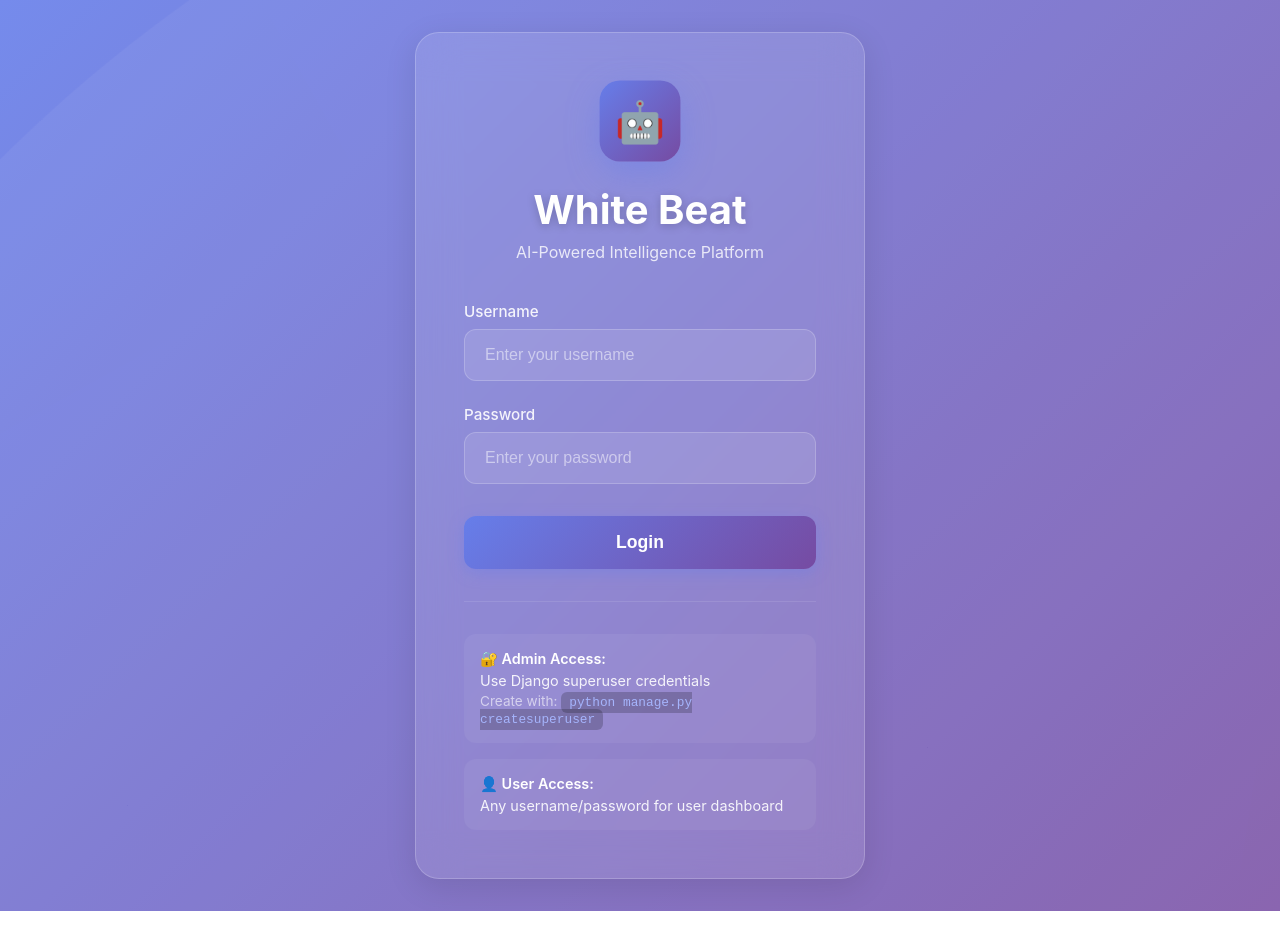
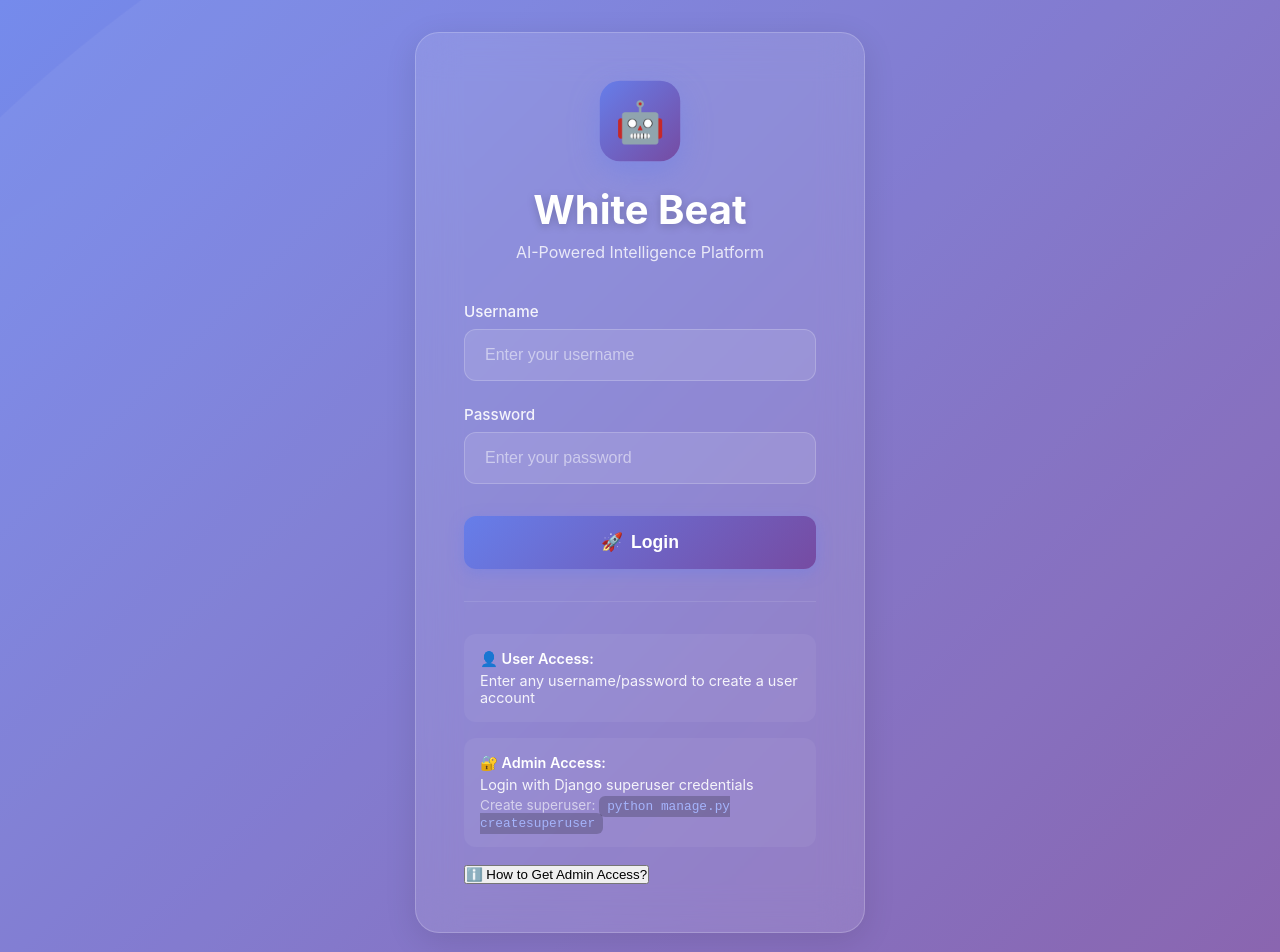
Before and after one commit to Aryankaushik541/white-beat-frontend, a React (Create React App) app: page / in a window 1280 px wide. Shown: the top 952 px of the page. Before the commit the page ends 911 px from the top, so only its background shows below. Built offline with nearby package versions, Linux system fonts and the light colour scheme; no server answers.

Commit message:
Add admin access button and improved login

```diff
--- a/src/components/Login.js
+++ b/src/components/Login.js
@@ -1,58 +1,53 @@
 import React, { useState } from 'react';
-import { useNavigate } from 'react-router-dom';
 import axios from 'axios';
 import './Login.css';
 
 const API_URL = process.env.REACT_APP_API_URL || 'http://localhost:8000/api';
 
-const Login = ({ setUser }) => {
+const Login = ({ onLogin }) => {
   const [username, setUsername] = useState('');
   const [password, setPassword] = useState('');
+  const [error, setError] = useState('');
   const [loading, setLoading] = useState(false);
-  const [error, setError] = useState('');
-  const navigate = useNavigate();
 
   const handleSubmit = async (e) => {
     e.preventDefault();
+    setError('');
     setLoading(true);
-    setError('');
 
     try {
-      // Call Django login API
       const response = await axios.post(`${API_URL}/login/`, {
         username,
         password
       });
 
-      const { role, username: userName, user_id, is_staff, is_superuser } = response.data;
+      const { role, username: user, user_id, is_staff, is_superuser } = response.data;
 
-      // Set user data
-      setUser({
-        username: userName,
+      onLogin({
         role,
-        user_id,
-        is_staff,
-        is_superuser
+        username: user,
+        userId: user_id,
+        isStaff: is_staff,
+        isSuperuser: is_superuser
       });
-
-      // Route based on role
-      if (role === 'admin') {
-        navigate('/admin-dashboard');
-      } else {
-        navigate('/user-dashboard');
-      }
     } catch (err) {
       console.error('Login error:', err);
-      if (err.response?.status === 401) {
-        setError('Invalid credentials. Only Django admin users can access admin dashboard.');
-      } else if (err.response?.data?.error) {
-        setError(err.response.data.error);
-      } else {
-        setError('Login failed. Please try again.');
-      }
+      setError(err.response?.data?.error || 'Login failed. Please try again.');
     } finally {
       setLoading(false);
     }
+  };
+
+  const handleAdminAccess = () => {
+    // Show admin instructions
+    alert(
+      '🔐 Admin Access Instructions:\n\n' +
+      '1. Create a superuser:\n' +
+      '   python manage.py createsuperuser\n\n' +
+      '2. Login with superuser credentials\n\n' +
+      '3. You will be redirected to Admin Dashboard\n\n' +
+      'Only Django staff/superuser can access admin features!'
+    );
   };
 
   return (
@@ -76,7 +71,7 @@ const Login = ({ setUser }) => {
           {error && (
             <div className="error-message">
               <span className="error-icon">⚠️</span>
-              {error}
+              <span>{error}</span>
             </div>
           )}
 
@@ -88,8 +83,8 @@ const Login = ({ setUser }) => {
               value={username}
               onChange={(e) => setUsername(e.target.value)}
               placeholder="Enter your username"
+              disabled={loading}
               required
-              disabled={loading}
             />
           </div>
 
@@ -101,33 +96,47 @@ const Login = ({ setUser }) => {
               value={password}
               onChange={(e) => setPassword(e.target.value)}
               placeholder="Enter your password"
+              disabled={loading}
               required
-              disabled={loading}
             />
           </div>
 
           <button type="submit" className="login-button" disabled={loading}>
             {loading ? (
               <>
-                <span className="spinner-small"></span>
-                Logging in...
+                <div className="spinner-small"></div>
+                <span>Logging in...</span>
               </>
             ) : (
-              'Login'
+              <>
+                <span>🚀</span>
+                <span>Login</span>
+              </>
             )}
           </button>
         </form>
 
         <div className="login-footer">
           <div className="credentials-hint">
+            <p><strong>👤 User Access:</strong></p>
+            <p>Enter any username/password to create a user account</p>
+          </div>
+
+          <div className="credentials-hint">
             <p><strong>🔐 Admin Access:</strong></p>
-            <p>Use Django superuser credentials</p>
-            <p className="hint-text">Create with: <code>python manage.py createsuperuser</code></p>
+            <p>Login with Django superuser credentials</p>
+            <p className="hint-text">
+              Create superuser: <code>python manage.py createsuperuser</code>
+            </p>
           </div>
-          <div className="credentials-hint">
-            <p><strong>👤 User Access:</strong></p>
-            <p>Any username/password for user dashboard</p>
-          </div>
+
+          <button
+            type="button"
+            className="admin-access-btn"
+            onClick={handleAdminAccess}
+          >
+            ℹ️ How to Get Admin Access?
+          </button>
         </div>
       </div>
     </div>
```
